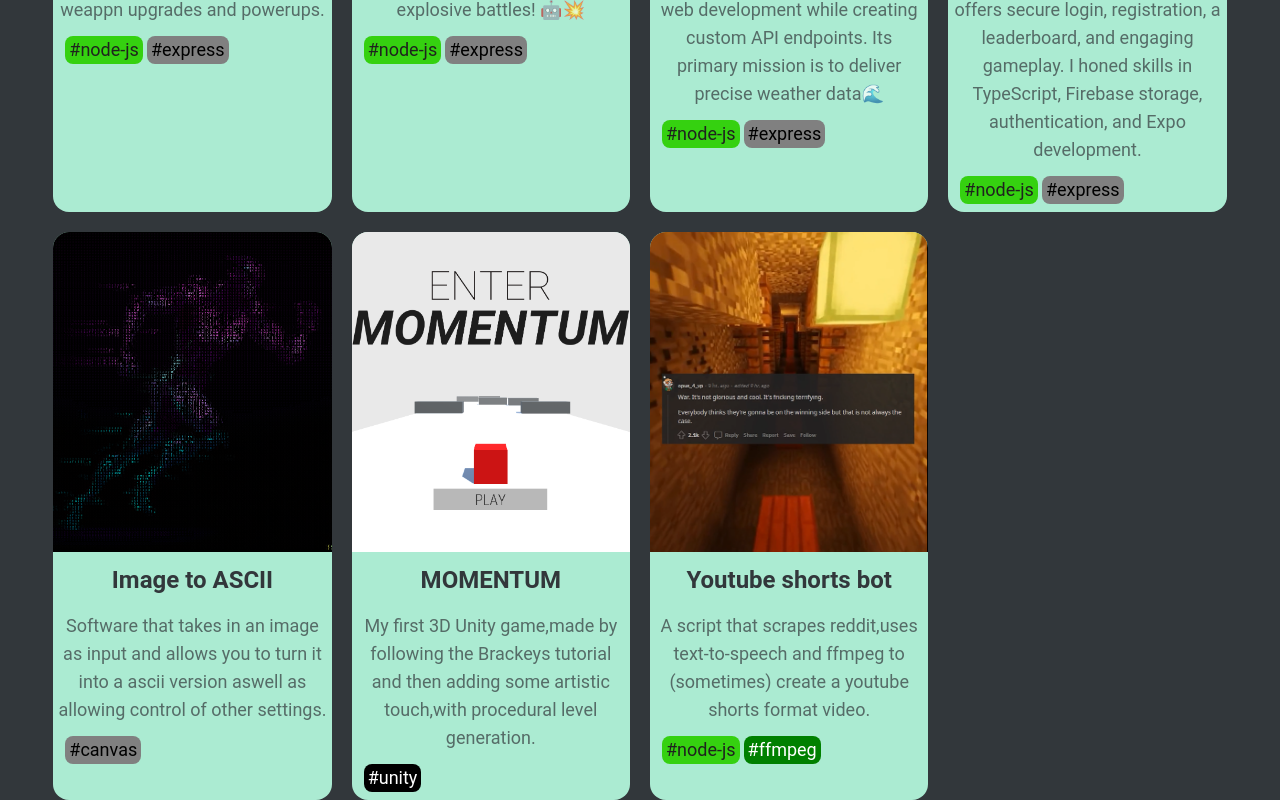
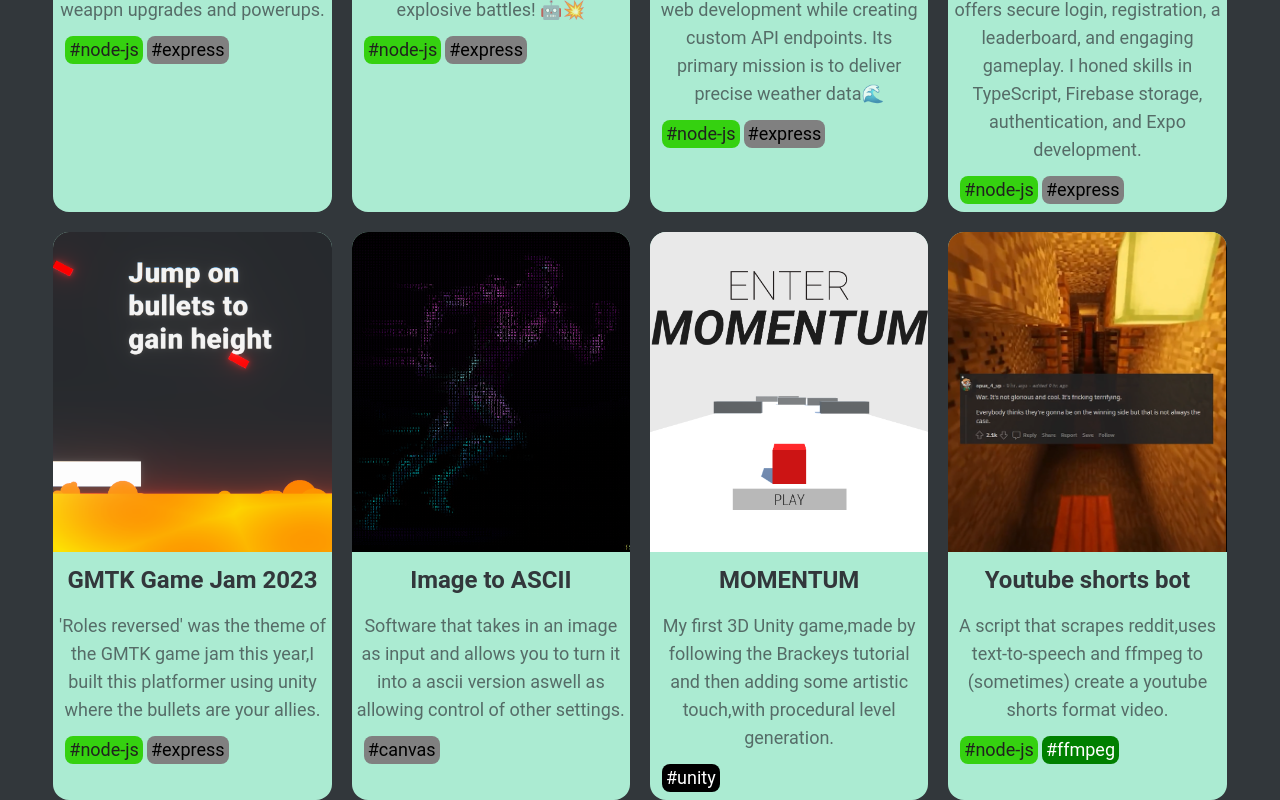
Before and after one commit to skudunter/skudunter.com, a Next.js app: page /portfolio in a window 1280 px wide. Shown: the part 732-1532 px from the top of the page. Built offline with nearby package versions, Linux system fonts and the light colour scheme.

Commit message:
feat added bullet metaporhosis

```diff
--- a/app/portfolio/page.tsx
+++ b/app/portfolio/page.tsx
@@ -89,6 +89,26 @@ export default function PortfolioPage() {
           </li>
           <li>
             <ProjectBlooper
+              fileName="bullet"
+              image="bullet.png"
+              title="GMTK Game Jam 2023"
+              description="'Roles reversed' was the theme of the GMTK game jam this year,I built this platformer using unity where the bullets are your allies."
+              tag={[
+                {
+                  title: "#node-js",
+                  mainColor: "#35d110",
+                  textColor: "#1f231e",
+                },
+                {
+                  title: "#express",
+                  mainColor: "grey",
+                  textColor: "black",
+                },
+              ]}
+            />
+          </li>
+          <li>
+            <ProjectBlooper
               fileName="https://imgtoascii-51d7b.web.app/"
               image="imgtoascii-example.png"
               title="Image to ASCII"
```
Also changed, not shown: public/images/bullet-dash.png (added), public/images/bullet.png (added).
